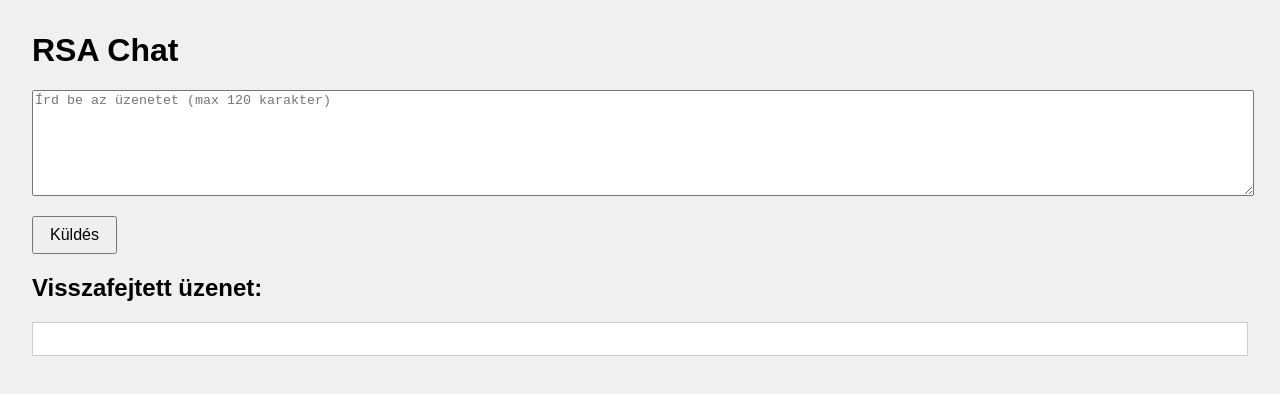
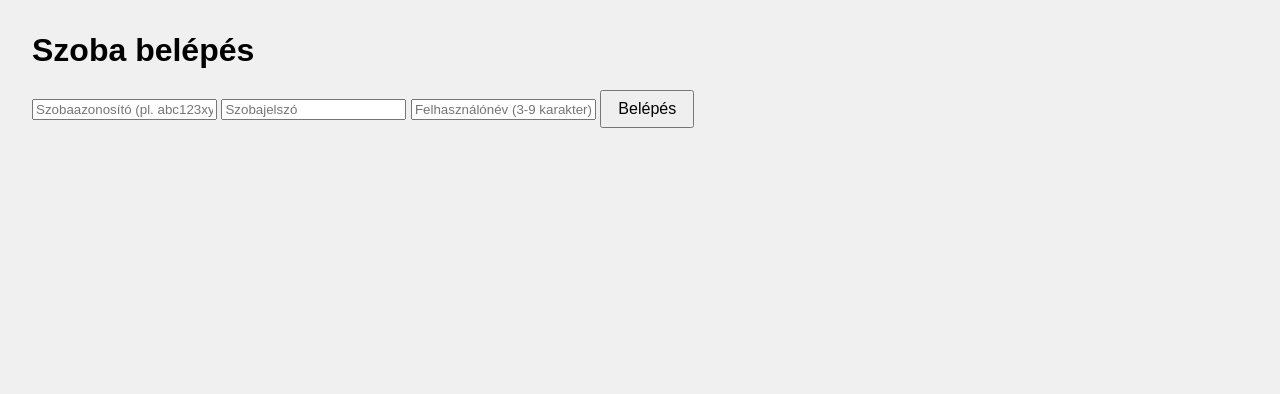
Before and after one commit to Attila314dev/rsa-chat-pwa, a website: page index.html in a window 1280 px wide. Drawn offline with Linux system fonts and the light colour scheme.

Commit message:
Update index.html

```diff
--- a/index.html
+++ b/index.html
@@ -9,10 +9,21 @@
   <script defer src="app.js"></script>
 </head>
 <body>
-  <h1>RSA Chat</h1>
-  <textarea id="messageInput" placeholder="Írd be az üzenetet (max 120 karakter)"></textarea>
-  <button id="sendButton">Küldés</button>
-  <h2>Visszafejtett üzenet:</h2>
-  <pre id="output"></pre>
+  <div id="login">
+    <h1>Szoba belépés</h1>
+    <input type="text" id="roomId" placeholder="Szobaazonosító (pl. abc123xyz)" />
+    <input type="password" id="roomPass" placeholder="Szobajelszó" />
+    <input type="text" id="nickname" placeholder="Felhasználónév (3-9 karakter)" />
+    <button id="joinBtn">Belépés</button>
+    <p id="errorMsg" style="color: red;"></p>
+  </div>
+
+  <div id="chat" style="display: none;">
+    <h2 id="roomLabel"></h2>
+    <textarea id="messageInput" placeholder="Írd be az üzenetet (max 120 karakter)"></textarea>
+    <button id="sendButton">Küldés</button>
+    <h3>Beérkező üzenet:</h3>
+    <pre id="output"></pre>
+  </div>
 </body>
 </html>
```
